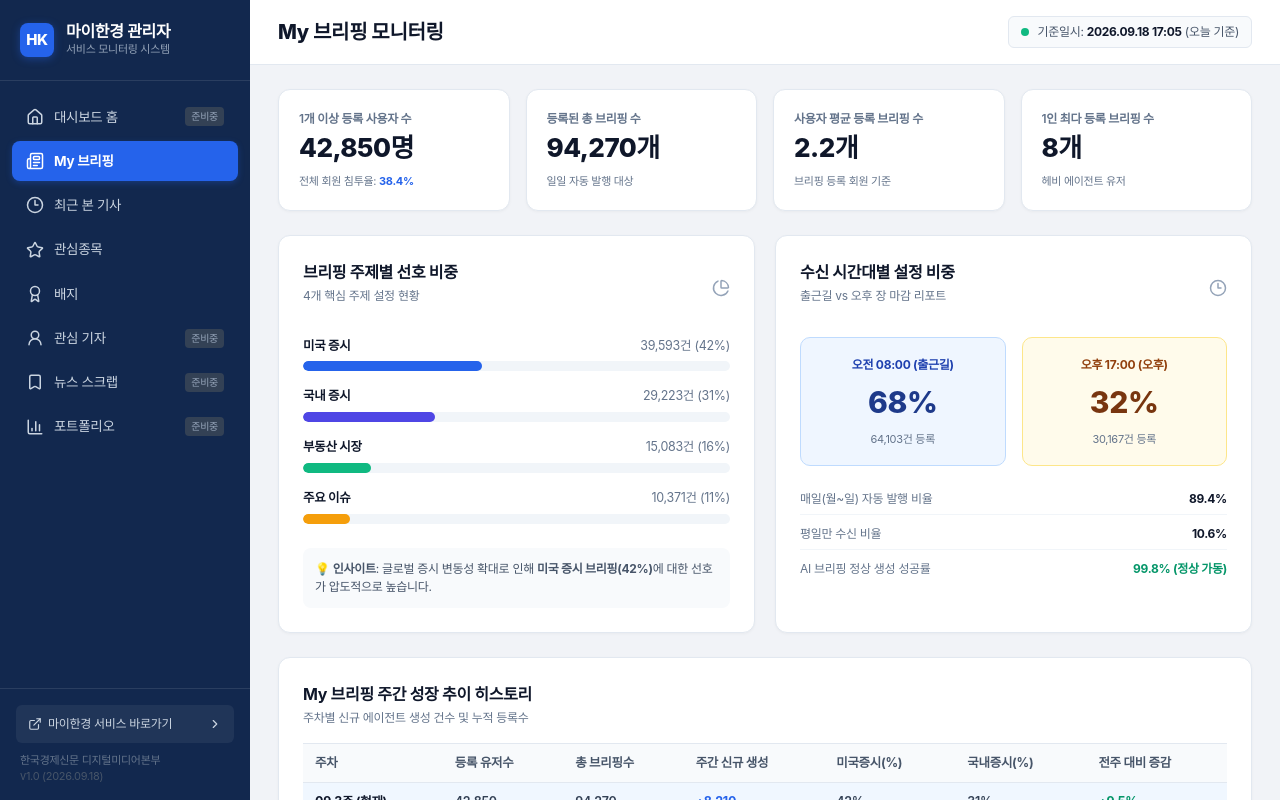
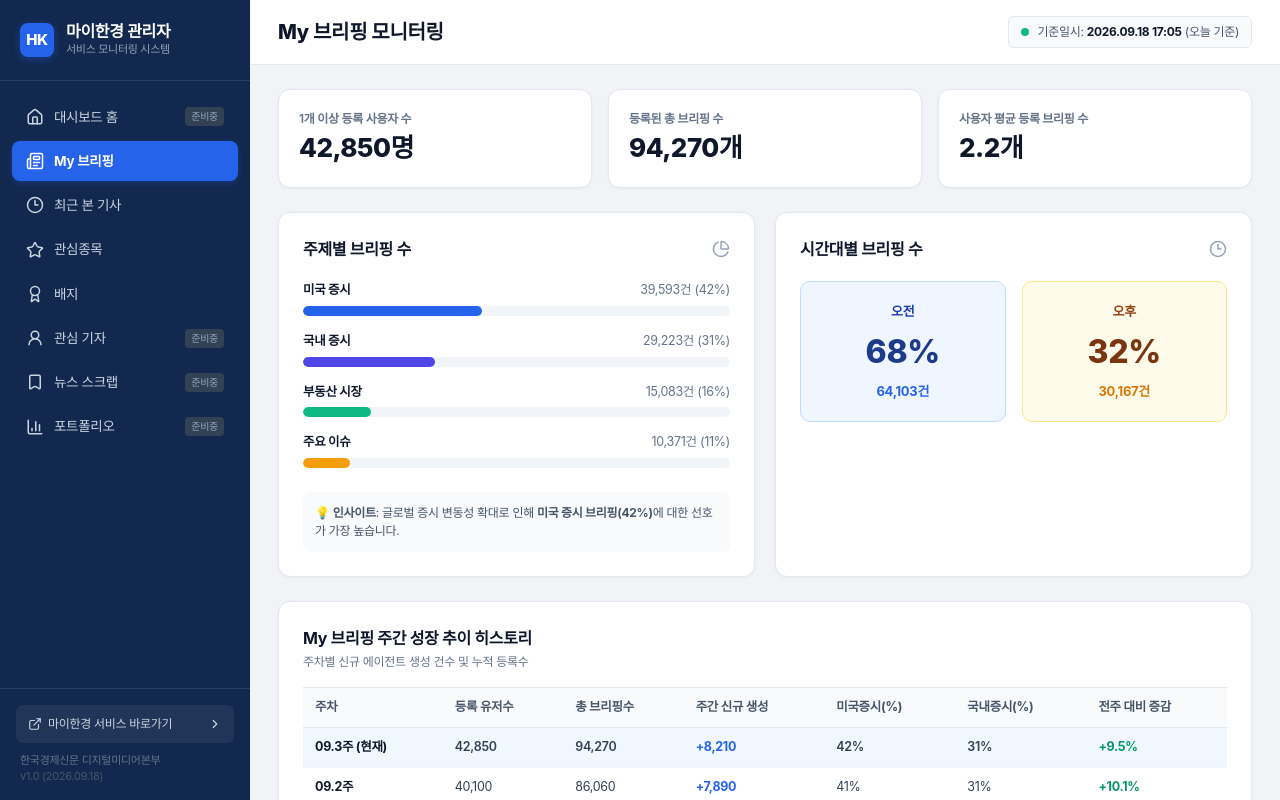
Before and after one commit to hktouchkim/myhankyung, a Next.js app: page /admin in a window 1280 px wide. Shown: the top 800 px of the page. Built offline with nearby package versions, Linux system fonts and the light colour scheme.

Commit message:
refactor: My 브리핑 탭 개선 (상단 카드 3종 및 서브문구 정리, 주제별/시간대별 브리핑 수 모듈 간소화 및 오전/오후 강조)

```diff
--- a/app/admin/admin-dashboard-client.tsx
+++ b/app/admin/admin-dashboard-client.tsx
@@ -422,38 +422,27 @@ function OverviewTab({ onNavigate }: { onNavigate: (tab: AdminTab) => void }) {
 function BriefingTab() {
   return (
     <div style={{ display: "flex", flexDirection: "column", gap: "24px" }}>
-      <div className={styles.kpiGrid}>
+      <div className={styles.kpiGrid3}>
         <div className={styles.kpiCard}>
           <div style={{ fontSize: "12px", color: "#64748b", fontWeight: 600 }}>1개 이상 등록 사용자 수</div>
           <div className={styles.kpiValue}>42,850명</div>
-          <div style={{ fontSize: "11px", color: "#64748b", marginTop: "6px" }}>
-            전체 회원 침투율: <strong style={{ color: "#2563eb" }}>38.4%</strong>
-          </div>
         </div>
         <div className={styles.kpiCard}>
           <div style={{ fontSize: "12px", color: "#64748b", fontWeight: 600 }}>등록된 총 브리핑 수</div>
           <div className={styles.kpiValue}>94,270개</div>
-          <div style={{ fontSize: "11px", color: "#64748b", marginTop: "6px" }}>일일 자동 발행 대상</div>
         </div>
         <div className={styles.kpiCard}>
           <div style={{ fontSize: "12px", color: "#64748b", fontWeight: 600 }}>사용자 평균 등록 브리핑 수</div>
           <div className={styles.kpiValue}>2.2개</div>
-          <div style={{ fontSize: "11px", color: "#64748b", marginTop: "6px" }}>브리핑 등록 회원 기준</div>
-        </div>
-        <div className={styles.kpiCard}>
-          <div style={{ fontSize: "12px", color: "#64748b", fontWeight: 600 }}>1인 최다 등록 브리핑 수</div>
-          <div className={styles.kpiValue}>8개</div>
-          <div style={{ fontSize: "11px", color: "#64748b", marginTop: "6px" }}>헤비 에이전트 유저</div>
         </div>
       </div>
 
       <div className={styles.grid2Col}>
-        {/* 주제별 비중 (4대 주제) */}
+        {/* 주제별 브리핑 수 */}
         <div className={styles.sectionCard}>
           <div className={styles.sectionHeader}>
             <div>
-              <h3 className={styles.sectionTitle}>브리핑 주제별 선호 비중</h3>
-              <p className={styles.sectionSubtitle}>4개 핵심 주제 설정 현황</p>
+              <h3 className={styles.sectionTitle}>주제별 브리핑 수</h3>
             </div>
             <PieChart size={18} color="#94a3b8" />
           </div>
@@ -481,45 +470,29 @@ function BriefingTab() {
           </div>
 
           <div style={{ marginTop: "24px", padding: "12px", borderRadius: "8px", backgroundColor: "#f8fafc", fontSize: "12px", color: "#475569" }}>
-            💡 <strong>인사이트</strong>: 글로벌 증시 변동성 확대로 인해 <strong>미국 증시 브리핑(42%)</strong>에 대한 선호가 압도적으로 높습니다.
+            💡 <strong>인사이트</strong>: 글로벌 증시 변동성 확대로 인해 <strong>미국 증시 브리핑(42%)</strong>에 대한 선호가 가장 높습니다.
           </div>
         </div>
 
-        {/* 수신 시간대별 설정 비중 */}
+        {/* 시간대별 브리핑 수 */}
         <div className={styles.sectionCard}>
           <div className={styles.sectionHeader}>
             <div>
-              <h3 className={styles.sectionTitle}>수신 시간대별 설정 비중</h3>
-              <p className={styles.sectionSubtitle}>출근길 vs 오후 장 마감 리포트</p>
+              <h3 className={styles.sectionTitle}>시간대별 브리핑 수</h3>
             </div>
             <Clock3 size={18} color="#94a3b8" />
           </div>
 
           <div style={{ display: "grid", gridTemplateColumns: "1fr 1fr", gap: "16px", marginTop: "20px" }}>
-            <div style={{ padding: "18px", borderRadius: "10px", border: "1px solid #bfdbfe", backgroundColor: "#eff6ff", textAlign: "center" }}>
-              <div style={{ fontSize: "12px", fontWeight: 700, color: "#1e40af" }}>오전 08:00 (출근길)</div>
-              <div style={{ fontSize: "30px", fontWeight: 800, color: "#1e3a8a", margin: "6px 0" }}>68%</div>
-              <div style={{ fontSize: "11px", color: "#64748b" }}>64,103건 등록</div>
+            <div style={{ padding: "20px 16px", borderRadius: "10px", border: "1px solid #bfdbfe", backgroundColor: "#eff6ff", textAlign: "center" }}>
+              <div style={{ fontSize: "13px", fontWeight: 700, color: "#1e40af" }}>오전</div>
+              <div style={{ fontSize: "32px", fontWeight: 800, color: "#1e3a8a", margin: "6px 0" }}>68%</div>
+              <div style={{ fontSize: "13px", fontWeight: 700, color: "#2563eb" }}>64,103건</div>
             </div>
-            <div style={{ padding: "18px", borderRadius: "10px", border: "1px solid #fde68a", backgroundColor: "#fffbeb", textAlign: "center" }}>
-              <div style={{ fontSize: "12px", fontWeight: 700, color: "#92400e" }}>오후 17:00 (오후)</div>
-              <div style={{ fontSize: "30px", fontWeight: 800, color: "#78350f", margin: "6px 0" }}>32%</div>
-              <div style={{ fontSize: "11px", color: "#64748b" }}>30,167건 등록</div>
-            </div>
-          </div>
-
-          <div style={{ marginTop: "24px", fontSize: "12px", color: "#64748b", display: "flex", flexDirection: "column", gap: "10px" }}>
-            <div style={{ display: "flex", justifyContent: "space-between", paddingBottom: "6px", borderBottom: "1px solid #f1f5f9" }}>
-              <span>매일(월~일) 자동 발행 비율</span>
-              <strong style={{ color: "#0f172a" }}>89.4%</strong>
-            </div>
-            <div style={{ display: "flex", justifyContent: "space-between", paddingBottom: "6px", borderBottom: "1px solid #f1f5f9" }}>
-              <span>평일만 수신 비율</span>
-              <strong style={{ color: "#0f172a" }}>10.6%</strong>
-            </div>
-            <div style={{ display: "flex", justifyContent: "space-between" }}>
-              <span>AI 브리핑 정상 생성 성공률</span>
-              <strong style={{ color: "#059669" }}>99.8% (정상 가동)</strong>
+            <div style={{ padding: "20px 16px", borderRadius: "10px", border: "1px solid #fde68a", backgroundColor: "#fffbeb", textAlign: "center" }}>
+              <div style={{ fontSize: "13px", fontWeight: 700, color: "#92400e" }}>오후</div>
+              <div style={{ fontSize: "32px", fontWeight: 800, color: "#78350f", margin: "6px 0" }}>32%</div>
+              <div style={{ fontSize: "13px", fontWeight: 700, color: "#d97706" }}>30,167건</div>
             </div>
           </div>
         </div>
```
